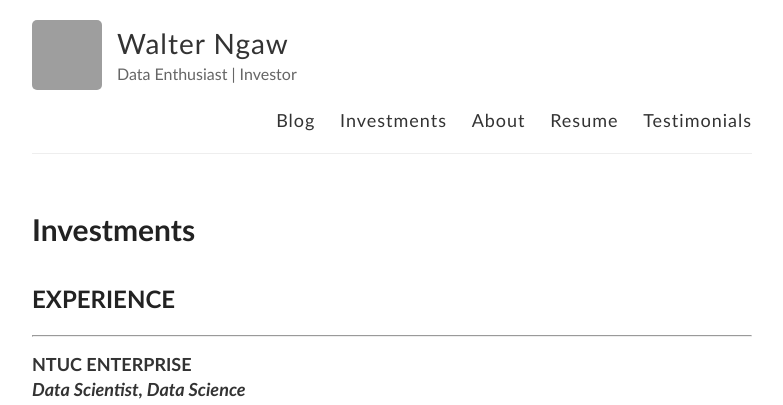
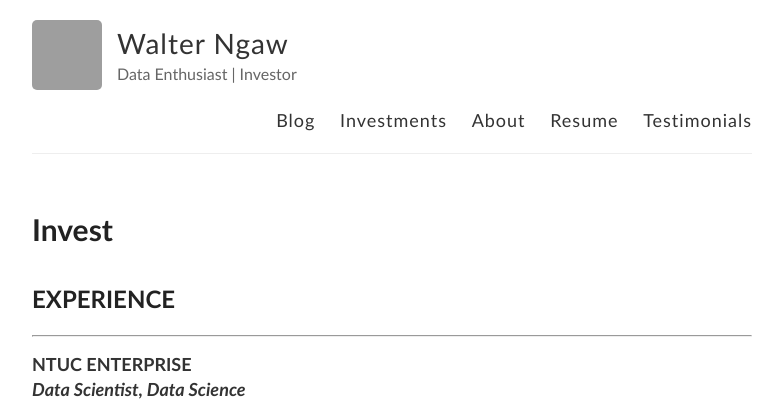
Before and after one commit to wngaw/wngaw.github.io, a Jekyll site: the page built from investments.md, in a window 1280 px wide and 900 px high. Shown: the top 405 px of the window, without its empty margins (248-1031 px from the left). Built offline with Jekyll 4.4.1, drawn with Linux system fonts in a browser that asks for light colours; grey boxes are pictures that could not be loaded.

Commit message:
invest section

```diff
--- a/investments.md
+++ b/investments.md
@@ -1,6 +1,6 @@
 ---
 layout: page
-title: Investments
+title: Invest
 permalink: /investments/
 ---
 
```
Also changed, not shown: resume.md (+1 -0 lines).
